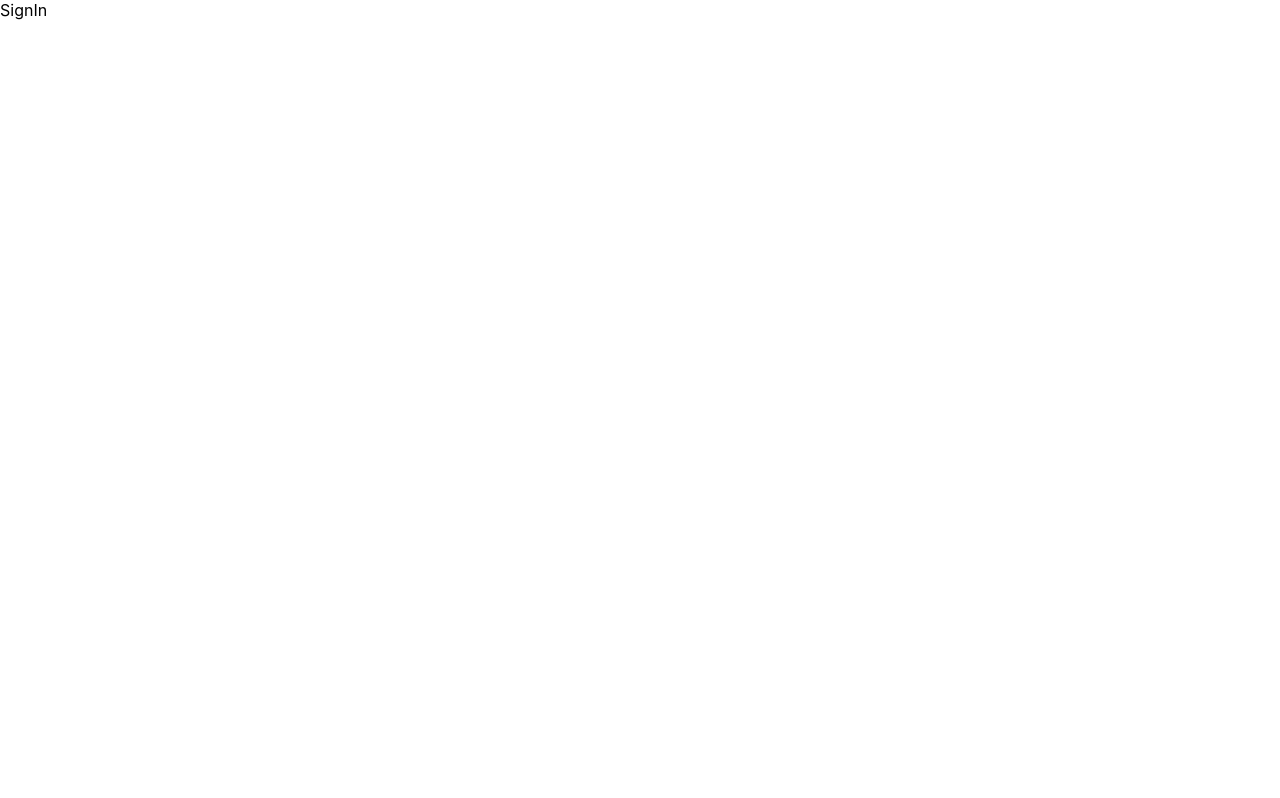
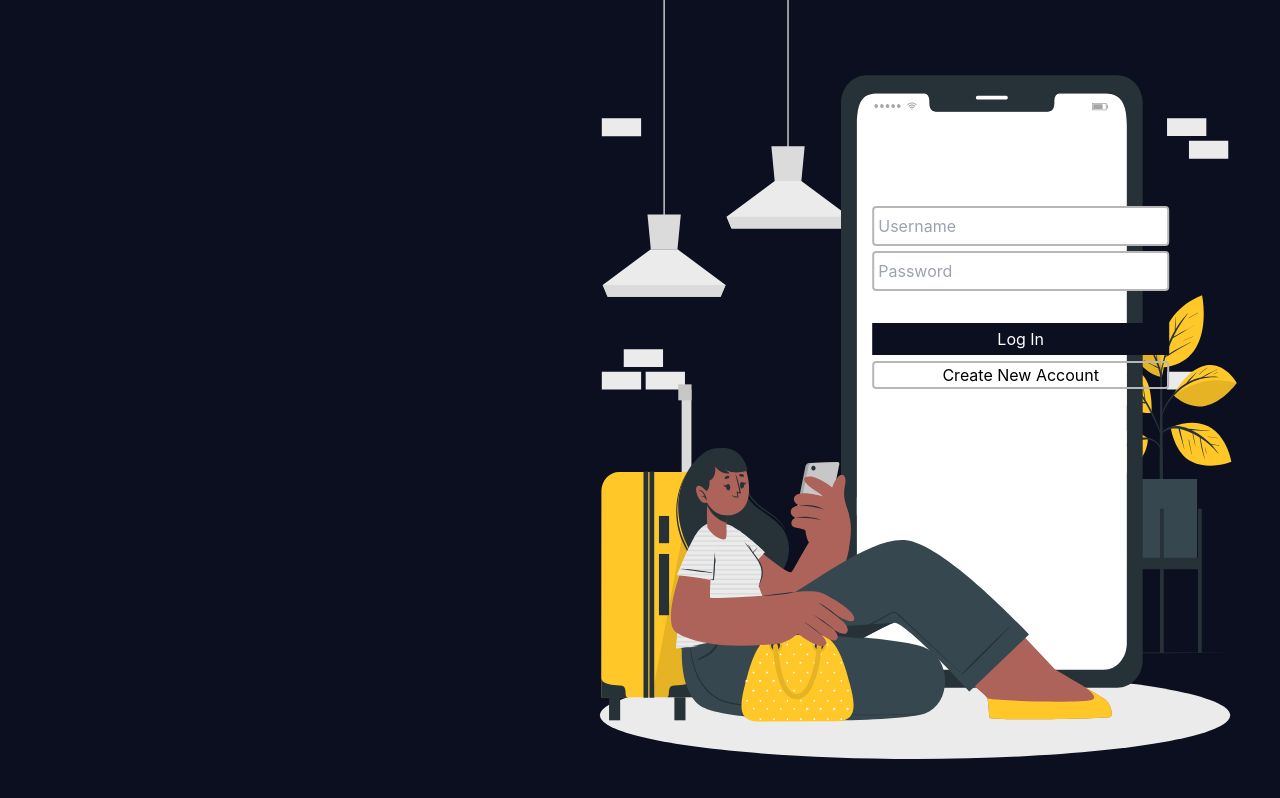
Before and after one commit to Ashutosh0602/travelo, a React (Create React App) app: page /signIn in a window 1280 px wide. Built offline with nearby package versions, Linux system fonts and the light colour scheme.

Commit message:
logIn page

```diff
--- a/public/index.html
+++ b/public/index.html
@@ -1,20 +1,20 @@
 <!DOCTYPE html>
 <html lang="en">
+
 <head>
   <meta charset="utf-8" />
   <link rel="icon" href="%PUBLIC_URL%/favicon.ico" />
   <meta name="viewport" content="width=device-width, initial-scale=1" />
   <meta name="theme-color" content="#000000" />
-    <meta
-      name="description"
-      content="Web site created using create-react-app"
-    />
+  <meta name="description" content="Web site created using create-react-app" />
   <link rel="apple-touch-icon" href="%PUBLIC_URL%/logo192.png" />
   <!--
       manifest.json provides metadata used when your web app is installed on a
       user's mobile device or desktop. See https://developers.google.com/web/fundamentals/web-app-manifest/
     -->
   <link rel="manifest" href="%PUBLIC_URL%/manifest.json" />
+  <script src="https://cdn.tailwindcss.com"></script>
+
   <!--
       Notice the use of %PUBLIC_URL% in the tags above.
       It will be replaced with the URL of the `public` folder during the build.
@@ -26,6 +26,7 @@
     -->
   <title>React App</title>
 </head>
+
 <body>
   <noscript>You need to enable JavaScript to run this app.</noscript>
   <div id="root"></div>
@@ -40,4 +41,5 @@
       To create a production bundle, use `npm run build` or `yarn build`.
     -->
 </body>
+
 </html>
--- a/src/App.css
+++ b/src/App.css
@@ -1,38 +1,4 @@
-.App {
-  text-align: center;
+* {
+  box-sizing: border-box;
+  font-size: 16px;
 }
-
-.App-logo {
-  height: 40vmin;
-  pointer-events: none;
-}
-
-@media (prefers-reduced-motion: no-preference) {
-  .App-logo {
-    animation: App-logo-spin infinite 20s linear;
-  }
-}
-
-.App-header {
-  background-color: #282c34;
-  min-height: 100vh;
-  display: flex;
-  flex-direction: column;
-  align-items: center;
-  justify-content: center;
-  font-size: calc(10px + 2vmin);
-  color: white;
-}
-
-.App-link {
-  color: #61dafb;
-}
-
-@keyframes App-logo-spin {
-  from {
-    transform: rotate(0deg);
-  }
-  to {
-    transform: rotate(360deg);
-  }
-}
--- a/src/components/auth/SignIn.js
+++ b/src/components/auth/SignIn.js
@@ -1,6 +1,32 @@
 import React from "react";
+import logSvg from "../../assets/log.svg";
 import classes from "./SignIn.module.css";
 
 export default function SignIn() {
-  return <div>SignIn</div>;
+  return (
+    <section className={classes.logIn}>
+      <div className={`float-right max-w-max h-full ${classes.form_img}`}>
+        <img
+          className={`h-screen ${classes.img_log}`}
+          src={logSvg}
+          alt="LogIn"
+        />
+        <div className={`${classes.form}`}>
+          <div className={classes.form_elem}>
+            <input placeholder="Username" />
+          </div>
+          <div className={classes.form_elem}>
+            <input placeholder="Password" />
+          </div>
+          <div className={` ${classes.form_elem}`}>
+            <button>Log In</button>
+          </div>
+          <div className={classes.form_elem}>
+            <button>Create New Account</button>
+          </div>
+        </div>
+      </div>
+      <div></div>
+    </section>
+  );
 }
--- a/src/components/auth/SignIn.module.css
+++ b/src/components/auth/SignIn.module.css
@@ -0,0 +1,49 @@
+.logIn {
+  background-color: #0b0f1f;
+  width: 100vw;
+  height: 100vh;
+}
+.form_img {
+  position: relative;
+}
+.form {
+  position: absolute;
+  top: 25%;
+  left: 50%;
+  transform: translateX(-30%);
+}
+.img_log {
+  /* position: relative; */
+}
+.form_elem {
+  width: 145%;
+  text-align: center;
+  margin-top: 0.35rem;
+  /* background-color: black; */
+}
+.form_elem > input {
+  outline: none;
+  width: 80%;
+  height: 2.5rem;
+  border: 2px rgb(184, 183, 183) solid;
+  border-radius: 4px;
+  padding-left: 0.25rem;
+  color: #0b0f1f;
+}
+.form_elem:nth-child(3) {
+  margin-top: 2rem;
+  /* width: 100%; */
+}
+.form_elem:nth-child(3) > button {
+  background-color: #0b0f1f;
+  color: white;
+  padding: 0.25rem;
+  width: 80%;
+}
+.form_elem:nth-child(4) {
+}
+.form_elem:nth-child(4) > button {
+  width: 80%;
+  border: 2px rgb(184, 183, 183) solid;
+  border-radius: 4px;
+}
```
Also changed, not shown: src/assets/log.svg (added). Lines whose indentation alone changed are shown as unchanged.
